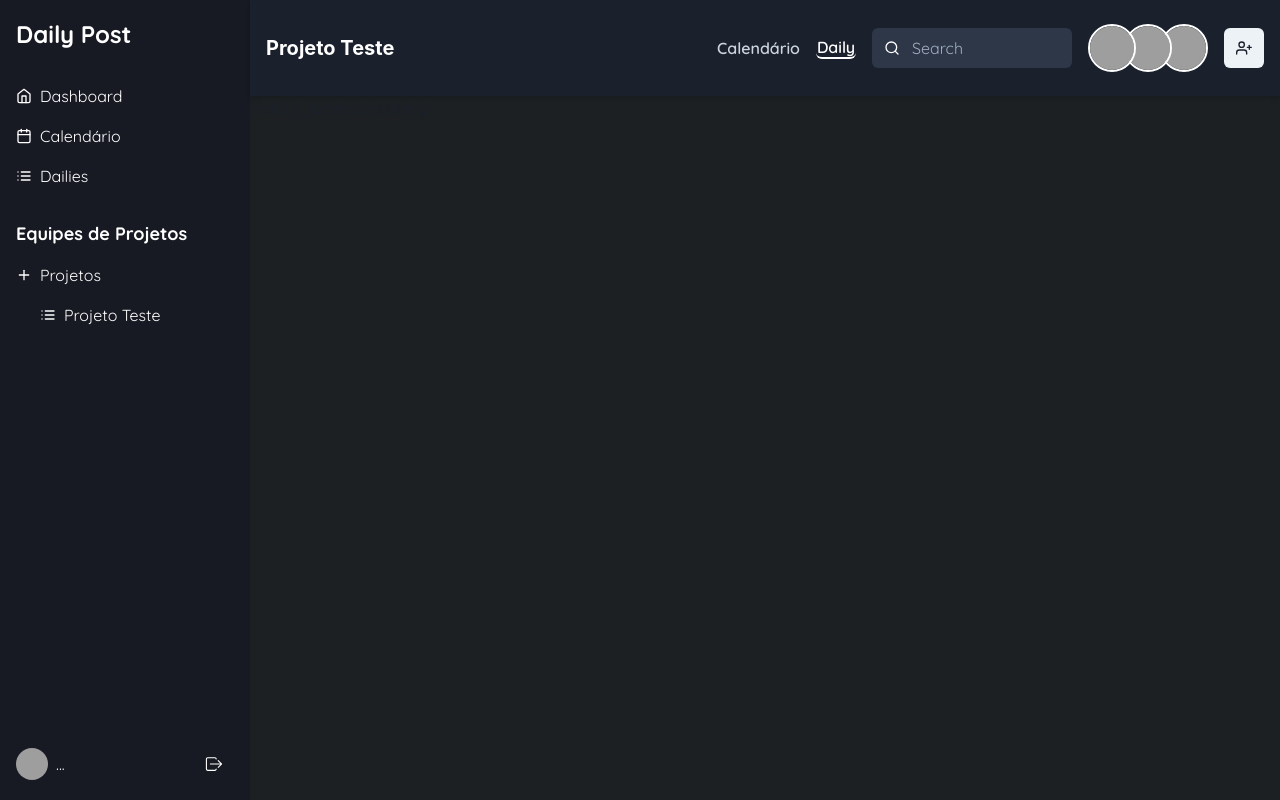
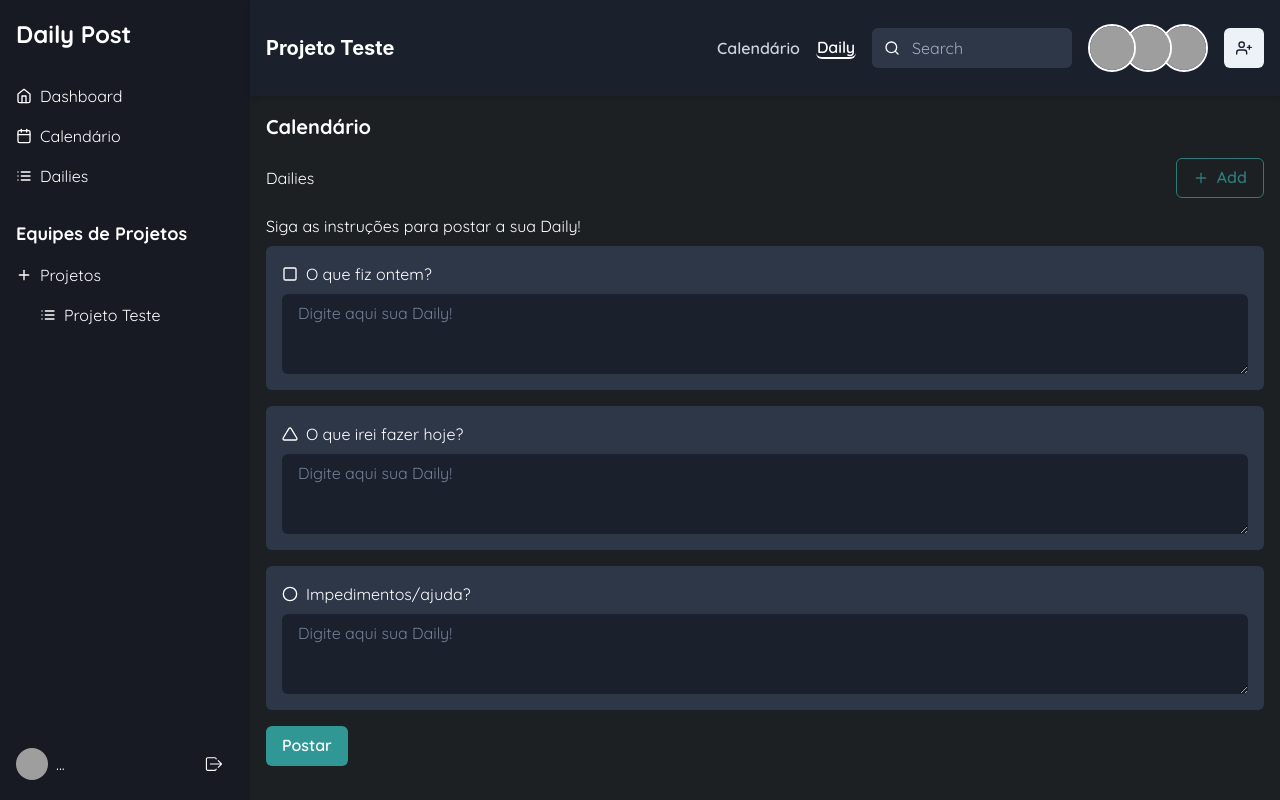
Before and after one commit to Rizzardd/daily-post, a React (Vite) app in the folder daily-post-web/: page /daily in a window 1280 px wide. Built offline with nearby package versions, Linux system fonts and the light colour scheme; no server answers; grey boxes are pictures that could not be loaded; a web font is replaced by a local one.

Commit message:
feat: criação da pagina de daily.

```diff
--- a/daily-post-web/src/routes/_protected/daily.tsx
+++ b/daily-post-web/src/routes/_protected/daily.tsx
@@ -1,5 +1,10 @@
-import { createFileRoute } from '@tanstack/react-router'
+import { createFileRoute } from "@tanstack/react-router";
+import DailyView from "../../components/DailyView";
 
-export const Route = createFileRoute('/_protected/daily')({
-  component: () => <div>Hello /_protected/daily!</div>
-})
+export const Route = createFileRoute("/_protected/daily")({
+  component: () => <DailyPage />,
+});
+
+export function DailyPage() {
+  return <DailyView />;
+}
```
